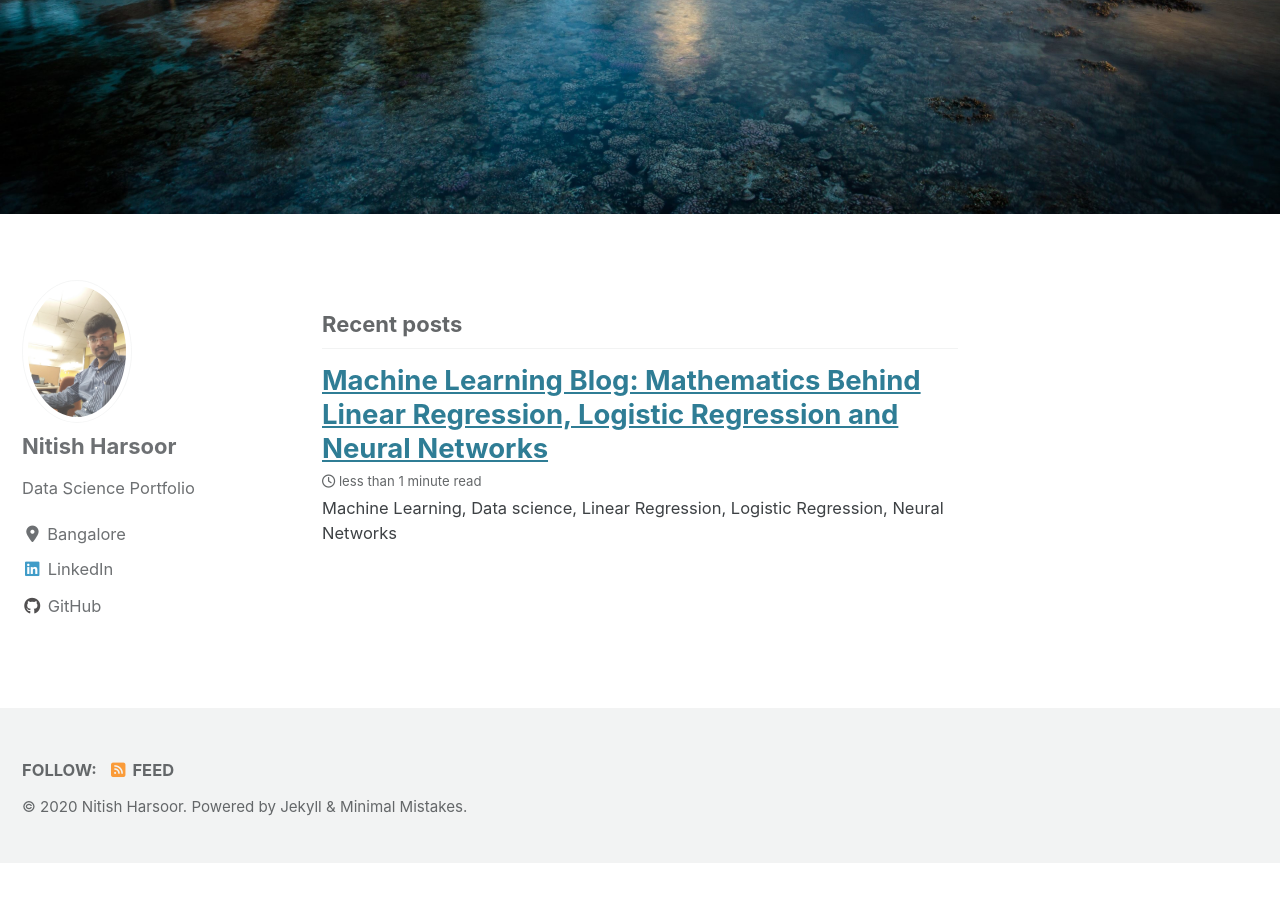
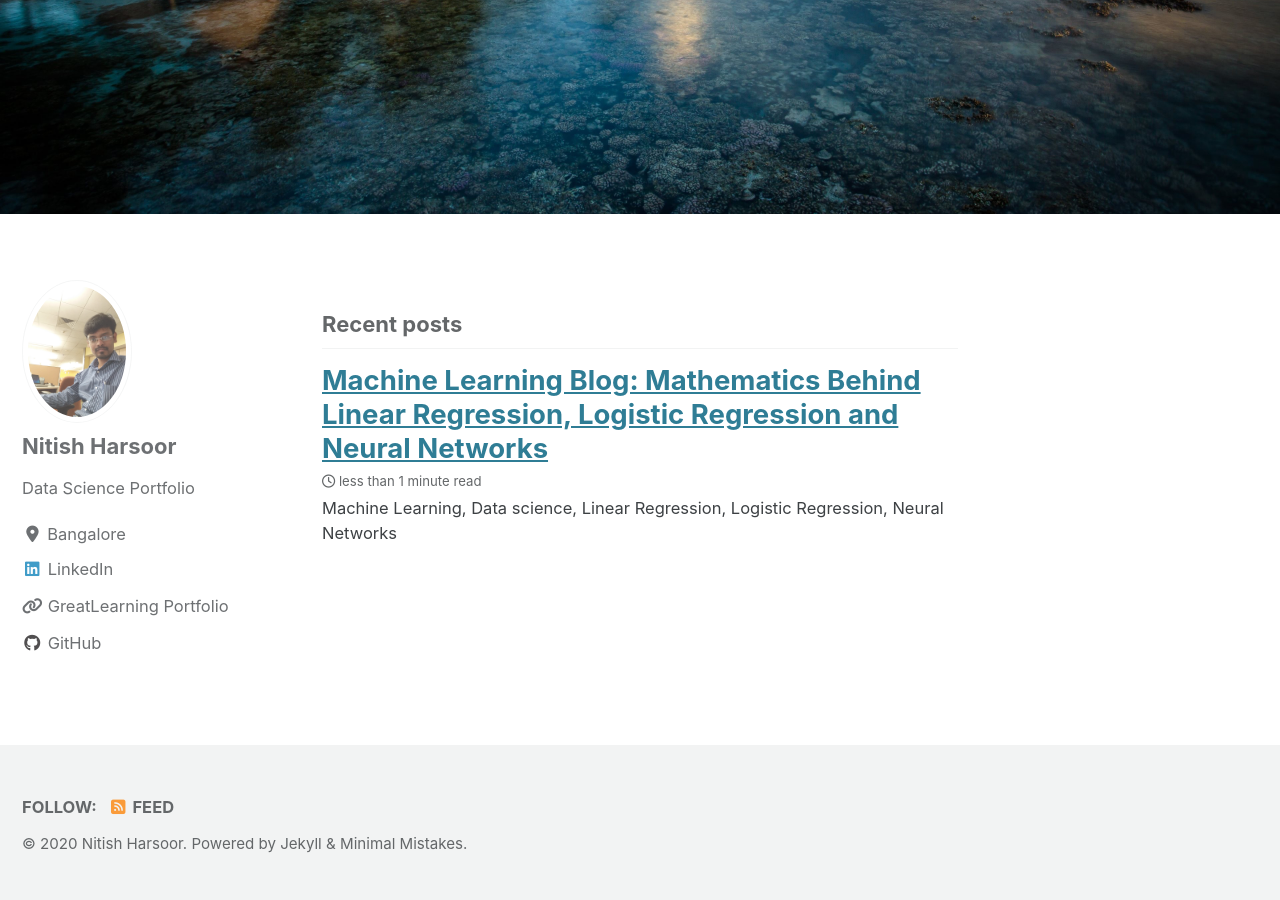
Before and after one commit to nitishkmr005/nitishkmr005.github.io, a Jekyll site: the page built from index.html, in a window 1280 px wide and 900 px high, scrolled down 595 px. Built offline with Jekyll 4.4.1, drawn with Linux system fonts in a browser that asks for light colours; cached includes are drawn as plain includes; nearby versions of some CDN libraries; the list of posts is cut into pages by our own code; before the commit the page ends 1458 px from its top, so only the background shows below that.

Commit message:
new changes

```diff
--- a/_config.yml
+++ b/_config.yml
@@ -105,9 +105,9 @@ author:
     - label: "Email"
       icon: "fas fa-fw fa-envelope-square"
       # url: "mailto:your.name@email.com"
-    - label: "Website"
+    - label: "GreatLearning Portfolio"
       icon: "fas fa-fw fa-link"
-      # url: "https://your-website.com"
+      url: "https://eportfolio.greatlearning.in/nitishkumar"
     - label: "Twitter"
       icon: "fab fa-fw fa-twitter-square"
       # url: "https://twitter.com/"
```
